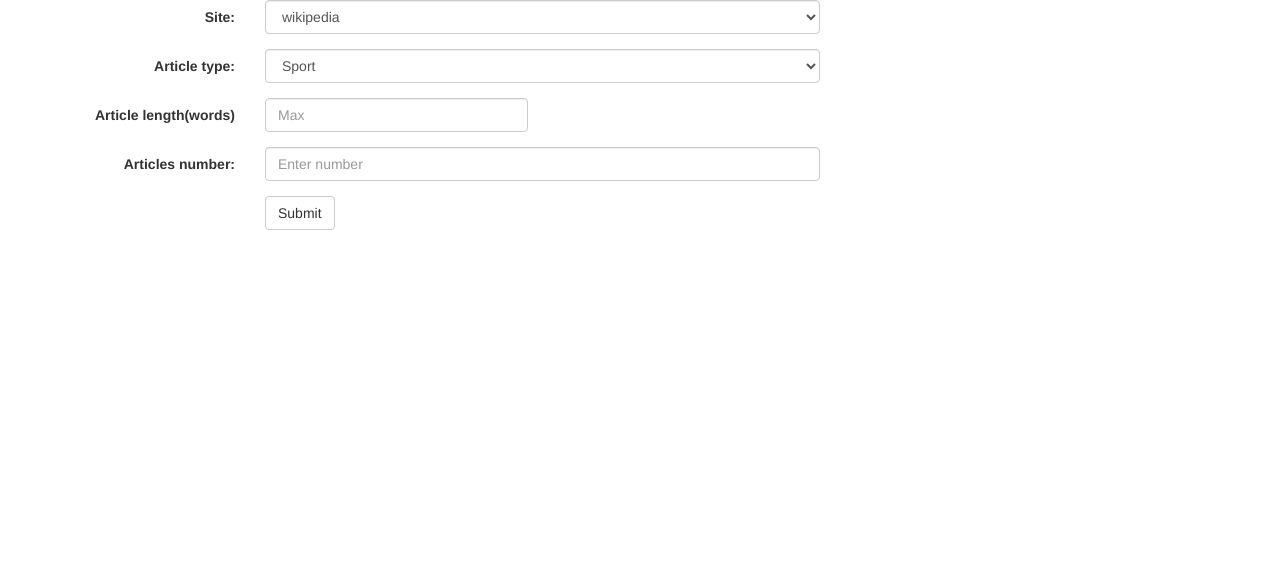
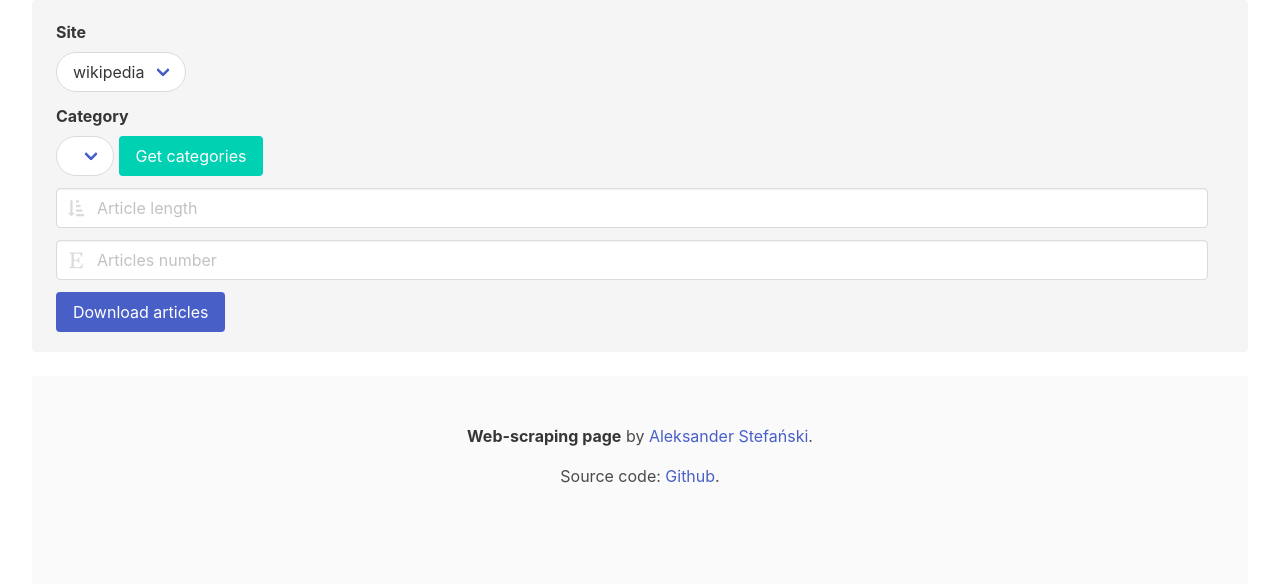
Before and after one commit to astefanski1/web-scraping, a website: page index.html in a window 1280 px wide. Drawn offline with nearby package versions, Linux system fonts and the light colour scheme.

Commit message:
added categories, change ui

```diff
--- a/articles/wikipedia/0.txt
+++ b/articles/wikipedia/0.txt
@@ -1 +1 @@
-text
+ Metodologia – nauka o metodach badań naukowych, ich skuteczności i wartości poznawczej.Klasycznie wyróżnia się metodologie:Współcześnie dominuje podejście bazujące na wykorzystaniu metod statystycznych bądź matematycznych (szczególnie nauki ścisłe) do opisu różnych zjawisk będących pod obserwacją badacza. W celu uzyskania danych do obliczeń wykorzystuje się precyzyjnie opisaną w metodologiach szczegółowych nauk gamę działań.Wiele nauk posiada własne metodologie lub korzysta z dorobku innych zapożyczając ich metodologie, np. metody statystyczne w formie zmodyfikowanej i dostosowanej do szczególnych zagadnień ekonomii noszą miano ekonometrii.
--- a/index.html
+++ b/index.html
@@ -1,48 +1,78 @@
 <!DOCTYPE html>
 <html lang="en">
 <head>
+    <base href="/">
     <meta charset="UTF-8">
     <title>Web scraping page</title>
-    <link rel="stylesheet" href="http://maxcdn.bootstrapcdn.com/bootstrap/3.3.1/css/bootstrap.min.css">
+
+    <link rel="stylesheet" href="https://maxcdn.bootstrapcdn.com/font-awesome/4.7.0/css/font-awesome.min.css">
+    <link rel="stylesheet" href="https://cdnjs.cloudflare.com/ajax/libs/bulma/0.6.2/css/bulma.min.css">
+
+    <script src="https://cdnjs.cloudflare.com/ajax/libs/jquery/3.2.1/jquery.min.js"></script>
+    <script type="text/javascript" src="public/script.js"></script>
 </head>
 <body>
-<div class="page-wrap">
-    <div class="container">
-        <form class="form-horizontal" action="/download" method="post">
-            <div class="form-group">
-                <label class="control-label col-sm-2 col-lg-2 col-md-2" for="site">Site:</label>
-                <div class="col-sm-10 col-lg-6 col-md-6">
-                    <select class="form-control" id="site" name="site">
+<div class="container is-fluid">
+    <div class="notification">
+        <div class="field">
+            <label class="label">Site</label>
+            <div class="control">
+                <div class="select is-rounded">
+                    <select id="site">
                         <option value="wikipedia">wikipedia</option>
                     </select>
                 </div>
             </div>
-            <div class="form-group">
-                <label class="control-label col-sm-2 col-lg-2 col-md-2" for="type">Article type:</label>
-                <div class="col-sm-10 col-lg-6 col-md-6">
-                    <select class="form-control" id="type" name="type">
-                        <option value="sport">Sport</option>
+        </div>
+
+        <div class="field">
+            <label class="label">Category</label>
+            <div class="control">
+                <div class="select is-rounded">
+                    <select id="type">
+
                     </select>
                 </div>
+                <button class="button is-primary" id="getCategories" type="button">Get categories</button>
             </div>
-            <div class="form-group">
-                <label class="control-label col-sm-2 col-lg-2 col-md-2">Article length(words)</label>
-                <div class="col-sm-3"><input type="text" class="form-control" placeholder="Max" name="maxLength"></div>
+        </div>
+
+        <div class="field">
+            <p class="control has-icons-left">
+                <input class="input" type="number" id="articleLength" placeholder="Article length">
+                <span class="icon is-small is-left">
+                  <i class="fa fa-sort-amount-asc"></i>
+                </span>
+            </p>
+        </div>
+        <div class="field">
+            <p class="control has-icons-left">
+                <input class="input" type="number" id="articlesNumber" placeholder="Articles number">
+                <span class="icon is-small is-left">
+                  <i class="fa fa-etsy"></i>
+                </span>
+            </p>
+        </div>
+
+        <div class="field is-grouped">
+            <div class="control">
+                <button class="button is-link" type="submit" id="searchArticles">Download articles</button>
             </div>
-            <div class="form-group">
-                <label class="control-label col-sm-2 col-lg-2 col-md-2" for="articlesNumber">Articles number:</label>
-                <div class="col-sm-10 col-lg-6 col-md-6">
-                    <input type="text" class="form-control" id="articlesNumber" placeholder="Enter number"
-                           name="articlesNumber">
-                </div>
-            </div>
-            <div class="form-group">
-                <div class="col-sm-offset-2 col-sm-10">
-                    <button type="submit" id="searchArticles" class="btn btn-default">Submit</button>
-                </div>
-            </div>
-        </form>
+        </div>
     </div>
+
+    <footer class="footer">
+        <div class="content has-text-centered">
+            <p>
+                <strong>Web-scraping page</strong> by <a href="https://github.com/astefanski1">Aleksander
+                Stefański</a>.</p>
+            <p>
+                Source code: <a href="https://github.com/astefanski1/web-scraping">Github</a>.
+            </p>
+        </div>
+    </footer>
 </div>
+
+
 </body>
 </html>
--- a/package.json
+++ b/package.json
@@ -17,8 +17,5 @@
   "scripts": {
     "dev": "nodemon server.js",
     "start": "node server.js"
-  },
-  "files": [
-    "./**/*"
-  ]
+  }
 }
--- /dev/null
+++ b/public/script.js
@@ -0,0 +1,26 @@
+$(document).ready(function () {
+    $('#getCategories').on('click', function () {
+        $.get("/getCategories", function (data) {
+            data.forEach(link => {
+                $('#type').append($('<option>', {
+                    value: link.value,
+                    text: link.text
+                }));
+            });
+        })
+    });
+
+    $('#searchArticles').on('click', function () {
+        let site = $('#site').val();
+        let type = $('#type').val();
+        let articlesNumber = $('#articlesNumber').val();
+        let articleLength = $('#articleLength').val();
+        $.ajax({
+            method: "POST",
+            url: "/download",
+            data: {site: site, type: type, articlesNumber: articlesNumber, articleLength: articleLength}
+        }).done(function () {
+            console.log("Send form");
+        });
+    });
+});
```
Also changed, not shown: server.js (+25 -4 lines).
